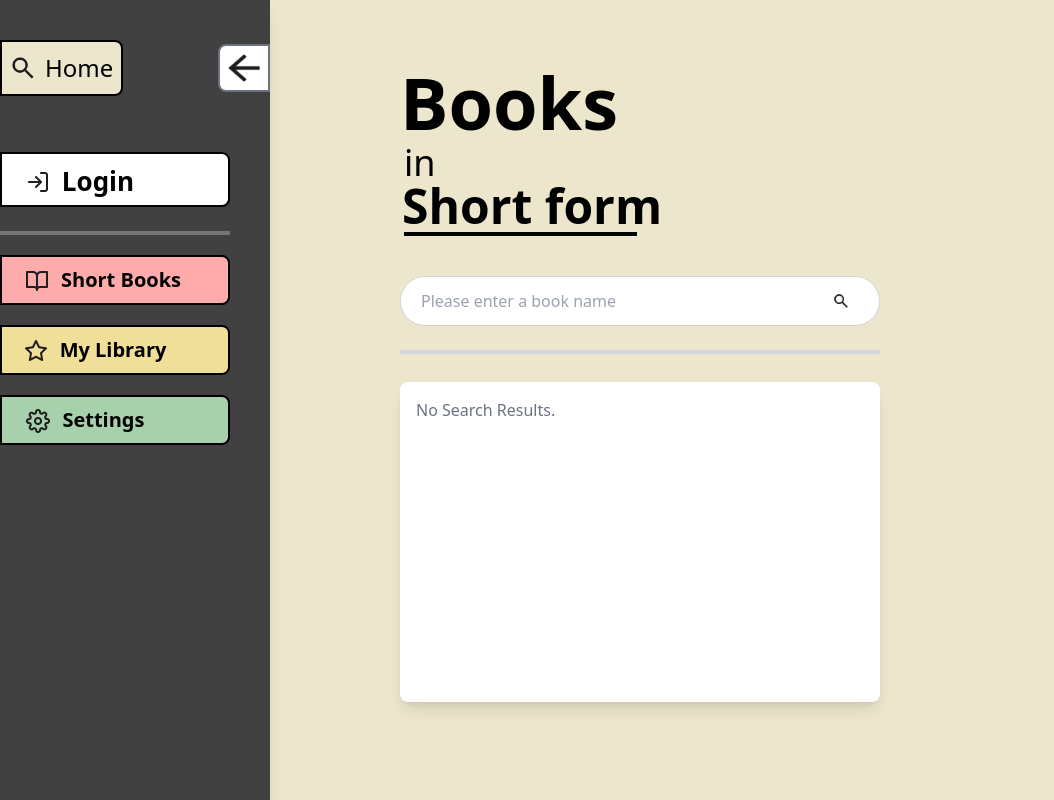
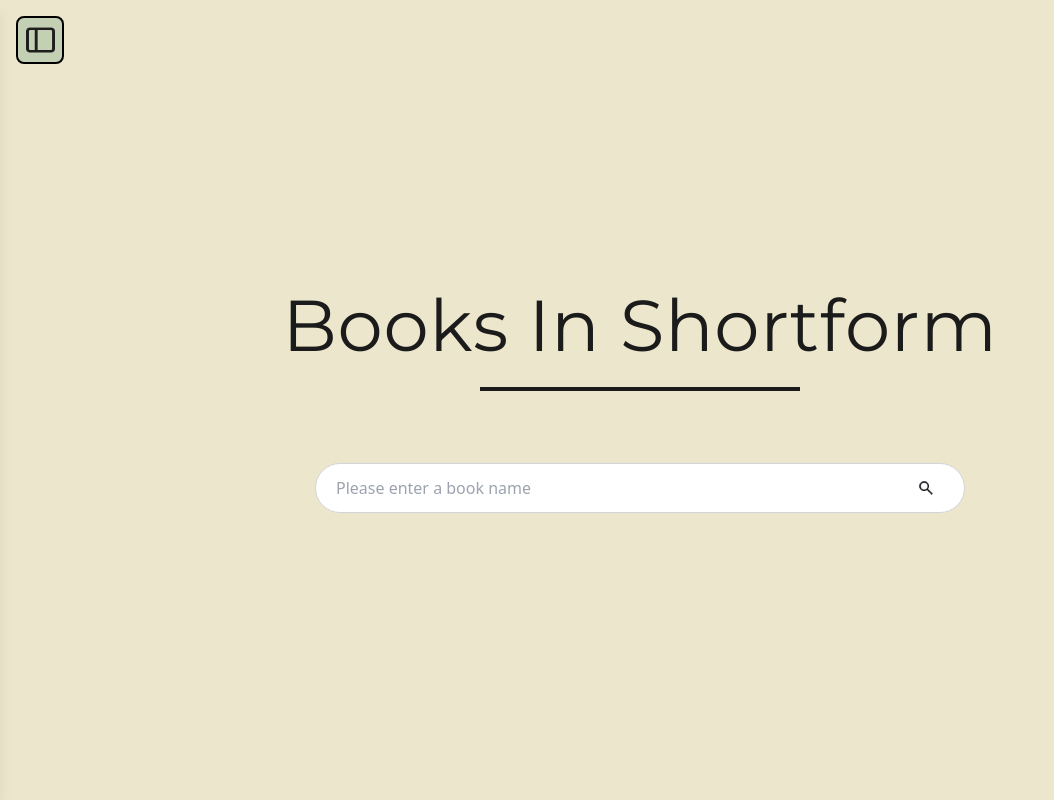
Before and after one commit to graduation-masterpiece/demo-repository, a React (Create React App) app: page / in a window 1280 px wide. Shown: the whole page, without its empty margins (0-1054 px from the left). Built offline with nearby package versions, Linux system fonts and the light colour scheme.

Commit message:
UI 개선 작업

```diff
--- a/public/index.html
+++ b/public/index.html
@@ -15,6 +15,7 @@
     <meta property="og:description" content="Created Bookcards using AI" />
     <meta property="og:image" content="%PUBLIC_URL%/logo192.png" />
     <link rel="apple-touch-icon" href="%PUBLIC_URL%/logo192.png" />
+    <link href="https://fonts.googleapis.com/css2?family=Montserrat:wght@100;200;300;400;500;600;700;800;900&display=swap" rel="stylesheet">
     <!--
       manifest.json provides metadata used when your web app is installed on a
       user's mobile device or desktop. See https://developers.google.com/web/fundamentals/web-app-manifest/
--- a/src/components/MainPage.js
+++ b/src/components/MainPage.js
@@ -1,4 +1,4 @@
-import React, { useState } from "react";
+import React, { useState, useEffect, useRef } from "react";
 import { ServiceName } from "./ServiceName";
 import SearchBar from "./SearchBar";
 import Sidebar from "./Sidebar";
@@ -7,8 +7,64 @@ import axios from "axios";
 
 const MainPage = () => {
   const [results, setResults] = useState([]); // 검색 결과 상태
+  const [sidebarVisible, setSidebarVisible] = useState(false); // 사이드바 상태 기본값을 false로 변경 (닫힌 상태)
+  const [isSearching, setIsSearching] = useState(false); // 검색 진행 상태
+  const mainContentRef = useRef(null); // 메인 콘텐츠 참조
+  const [showResults, setShowResults] = useState(false); // 검색 결과 표시 상태
+
+  // 커스텀 이벤트 리스너를 사용하여 사이드바 상태 직접 연결
+  useEffect(() => {
+    // 사이드바 토글 이벤트를 위한 핸들러
+    const handleSidebarChange = (e) => {
+      setSidebarVisible(e.detail.isVisible);
+    };
+
+    // 전역 이벤트 리스너 등록
+    window.addEventListener('sidebarToggled', handleSidebarChange);
+
+    // 컴포넌트 언마운트 시 이벤트 리스너 제거
+    return () => {
+      window.removeEventListener('sidebarToggled', handleSidebarChange);
+    };
+  }, []);
+
+  // 사이드바 상태가 변경될 때마다 적용되는 효과
+  useEffect(() => {
+    if (!mainContentRef.current) return;
+
+    // 애니메이션을 위해 requestAnimationFrame 사용
+    requestAnimationFrame(() => {
+      if (sidebarVisible) {
+        mainContentRef.current.style.marginLeft = '270px';
+        mainContentRef.current.style.width = 'calc(100% - 270px)';
+      } else {
+        mainContentRef.current.style.marginLeft = '0';
+        mainContentRef.current.style.width = '100%';
+      }
+    });
+  }, [sidebarVisible]);
+
+  // 검색 결과가 업데이트될 때 애니메이션 트리거
+  useEffect(() => {
+    if (results.length > 0) {
+      // 약간의 딜레이 후 결과 표시 (애니메이션 효과 향상)
+      setTimeout(() => {
+        setShowResults(true);
+      }, 100);
+    } else {
+      setShowResults(false);
+    }
+  }, [results]);
 
   const handleSearch = async (query) => {
+    if (!query.trim()) {
+      setResults([]);
+      setIsSearching(false);
+      return;
+    }
+
+    setIsSearching(true); // 검색 시작
+
     const encodedQuery = encodeURIComponent(query);
     const url = `/api/naver-search?query=${encodedQuery}&display=30&start=1`;
 
@@ -19,33 +75,72 @@ const MainPage = () => {
 	        'Accept-Charset': 'utf-8'
 	      }
       });
-      setResults(response.data.items); // 검색 결과 상태 업데이트
+      setResults(response.data.items || []); // 검색 결과 상태 업데이트
     } catch (error) {
       console.error("API Request Failed:", error);
       alert("Failed loading the book info.");
+      setResults([]); // 오류 시 결과 초기화
+    } finally {
+      setIsSearching(false); // 검색 완료
     }
   };
 
   return (
-    <div className="w-screen h-screen bg-[#ECE6CC] overflow-hidden mx-auto my-auto">
-      <Sidebar />
+    <div className="flex w-screen h-screen bg-[#ECE6CC]">
+      {/* 사이드바 컴포넌트 */}
+      <Sidebar onToggle={(isVisible) => {
+        // 커스텀 이벤트 발생
+        const event = new CustomEvent('sidebarToggled', {
+          detail: { isVisible }
+        });
+        window.dispatchEvent(event);
+      }} />
 
-      {/* Main Content */}
-      <div className="flex flex-col mx-[25em] mt-[3em] h-[800px]">
-        <div>
+      {/* 메인 컨텐츠 - 사이드바 상태에 따라 조정 */}
+      <main
+        ref={mainContentRef}
+        className="flex-1 overflow-y-auto transition-all duration-300"
+        style={{
+          marginLeft: sidebarVisible ? '270px' : '0',
+          width: sidebarVisible ? 'calc(100% - 270px)' : '100%',
+          height: '100vh' // 전체 높이 설정
+        }}
+      >
+        {/* 전체 컨텐츠 래퍼 */}
+        <div className="flex flex-col items-center justify-center h-full">
+          {/* 메인 컨텐츠 컨테이너 */}
+          <div className="w-full max-w-[800px] px-4 flex flex-col">
+
+            {/* 헤더 영역 (제목 + 검색창) - 결과에 따라 위치 이동 */}
+            <div className={`transition-all duration-700 ease-in-out ${
+              showResults ? 'mb-6 translate-y-[-20vh]' : 'flex-1 flex flex-col justify-center'
+            }`}>
+              {/* 제목 부분 - ServiceName 컴포넌트 사용 */}
+              <div className={`mb-8 transition-all duration-500 ${
+                showResults ? 'transform scale-75 -mt-4' : ''
+              }`}>
                 <ServiceName />
+              </div>
+
               {/* 검색 바 */}
+              <div className="mb-4 w-full">
                 <SearchBar onSearch={handleSearch} />
               </div>
+            </div>
 
-        {/* 회색 줄 추가 */}
-        <div className="w-[100%] h-1 bg-gray-300 my-6"></div>
-
-        {/* 검색 결과 박스 */}
-        <div className="mt-1 w-full h-[40vh] bg-white shadow-lg rounded-lg p-4 overflow-y-auto">
-          <SearchResults results={results} />
+            {/* 검색 결과 박스 - 결과 있을 때만 표시 (애니메이션으로 아래에서 위로 밀어올림) */}
+            <div className={`w-full flex-1 transition-all duration-700 ease-in-out transform ${
+              showResults
+                ? 'max-h-[70vh] opacity-100 translate-y-0'
+                : 'max-h-0 opacity-0 translate-y-[50vh] pointer-events-none overflow-hidden'
+            }`}>
+              <div className="bg-white shadow-lg rounded-lg p-4 h-full overflow-y-auto">
+                {results.length > 0 && <SearchResults results={results} />}
               </div>
             </div>
+          </div>
+        </div>
+      </main>
     </div>
   );
 };
--- a/src/components/ServiceName.js
+++ b/src/components/ServiceName.js
@@ -1,19 +1,54 @@
-// components/ServiceName.js
-import React from "react";
+import React, { useState, useEffect } from "react";
+
+const FONT_FAMILY = "Montserrat, sans-serif";
+const TEXT = "Books In Shortform";
 
 export const ServiceName = () => {
+  const [visibleCount, setVisibleCount] = useState(0);
+
+  useEffect(() => {
+    if (visibleCount < TEXT.length) {
+      const timer = setTimeout(() => {
+        setVisibleCount(visibleCount + 1);
+      }, 80);
+      return () => clearTimeout(timer);
+    }
+  }, [visibleCount]);
+
   return (
-    <div className="flex flex-col text-left space-y-[-20px]">
-      <p className="text-[72px] font-bold text-black text-left">
-        Books
-      </p>
-      <p className="text-[36px] text-black text-left ml-1">
-        in
-      </p>
-      <p className="text-[48px] font-bold text-black text-left ml-0.5 pb-2.5">
-        Short form
-      </p>
-      <p className="border-[2.5px] border-black w-[233px] ml-1"></p>
+    <div className="w-full flex flex-col items-center">
+      <h1
+        className={`
+          text-[48px] md:text-[72px] font-thin text-[#1B1B1B]
+          tracking-tight text-center transition-all duration-300 select-none
+        `}
+        style={{
+          fontFamily: FONT_FAMILY,
+          letterSpacing: "0.01em",
+          fontWeight: 400,
+        }}
+      >
+        {TEXT.split("").map((char, idx) => (
+          <span
+            key={idx}
+            className={`
+              inline-block transition-all duration-200
+              ${visibleCount > idx
+                ? "opacity-100 translate-y-0"
+                : "opacity-0 translate-y-6"}
+            `}
+            style={{ transitionDelay: `${idx * 0.03}s` }}
+          >
+            {char === " " ? "\u00A0" : char}
+          </span>
+        ))}
+      </h1>
+      <div
+        className={`
+          border-b-4 border-[#1B1B1B] mt-2 transition-all duration-700
+          ${visibleCount === TEXT.length ? "w-[320px]" : "w-0"}
+        `}
+      ></div>
     </div>
   );
 };
--- a/src/components/Sidebar.js
+++ b/src/components/Sidebar.js
@@ -1,14 +1,28 @@
-import React, { useState } from "react";
+import React, { useState, useEffect } from "react";
 import { Link } from "react-router-dom"; // Link 추가
 
-const Sidebar = () => {
-  const [isVisible, setIsVisible] = useState(true);
+const Sidebar = ({ onToggle }) => {
+  const [isVisible, setIsVisible] = useState(false); // 초기 상태를 닫힌 상태로 유지
   const [isLoggedIn, setIsLoggedIn] = useState(false);
   const [nickname, setNickname] = useState("Nickname");
 
+  // 토글 사이드바 함수 업데이트 - 상태 변경 시 콜백 호출
   const toggleSidebar = () => {
-    setIsVisible(!isVisible);
+    const newVisibleState = !isVisible;
+    setIsVisible(newVisibleState);
+
+    // 부모 컴포넌트에 상태 변경 알림
+    if (onToggle) {
+      onToggle(newVisibleState);
+    }
   };
+
+  // 초기 로딩 시 상태 알림
+  useEffect(() => {
+    if (onToggle) {
+      onToggle(isVisible); // 초기 상태(닫힘)를 부모에게 전달
+    }
+  }, []); // 빈 배열로 설정하여 초기에만 실행
 
   const handleLogin = () => {
     setNickname("Nickname");
@@ -25,7 +39,7 @@ const Sidebar = () => {
       <div
         className={`h-screen w-[270px] bg-[#424141] text-black fixed top-0 ${
           isVisible ? "left-0" : "-left-[270px]"
-        } z-50 shadow-lg transition-all duration-300 flex flex-col justify-between`}
+        } z-50 shadow-lg transition-all duration-300 flex flex-col justify-between sidebar-container`}
       >
         <div>
           <div className="flex items-center justify-between mt-10">
@@ -42,7 +56,7 @@ const Sidebar = () => {
             </Link>
             <button
               onClick={toggleSidebar}
-              className="p-2 bg-white border-gray-500 border-[2px] rounded-l-lg"
+              className="p-2 bg-white border-gray-500 border-[2px] rounded-l-lg sidebar-toggle-btn"
             >
               <img
                 src="/images/sidebar_left.png"
@@ -154,7 +168,7 @@ const Sidebar = () => {
       {!isVisible && (
         <button
           onClick={toggleSidebar}
-          className="fixed top-4 left-4 z-50 h-12 w-12 flex items-center justify-center focus:outline-none border-[2px] border-black rounded-lg bg-[#C4D0B3]"
+          className="fixed top-4 left-4 z-50 h-12 w-12 flex items-center justify-center focus:outline-none border-[2px] border-black rounded-lg bg-[#C4D0B3] sidebar-toggle-btn"
         >
           <img
             src="/images/sidebar_open.png"
--- a/src/index.css
+++ b/src/index.css
@@ -1,6 +1,40 @@
 @tailwind base;
 @tailwind components;
 @tailwind utilities;
+
+/* Montserrat 폰트 추가 */
+@import url('https://fonts.googleapis.com/css2?family=Montserrat:wght@100;200;300;400;500;600;700&display=swap');
+
+@keyframes fadeIn {
+  from {
+    opacity: 0;
+    transform: translateY(20px);
+  }
+  to {
+    opacity: 1;
+    transform: translateY(0);
+  }
+}
+
+.animate-fadeIn {
+  animation: fadeIn 0.5s ease-out forwards;
+}
+
+/* 페이지 전환 애니메이션 */
+.page-enter {
+  opacity: 0;
+}
+.page-enter-active {
+  opacity: 1;
+  transition: opacity 200ms;
+}
+.page-exit {
+  opacity: 1;
+}
+.page-exit-active {
+  opacity: 0;
+  transition: opacity 200ms;
+}
 
 /* index.css */
 .background-book {
```
Also changed, not shown: src/components/SearchResults.js (+28 -3 lines). Lines whose indentation alone changed are shown as unchanged.
